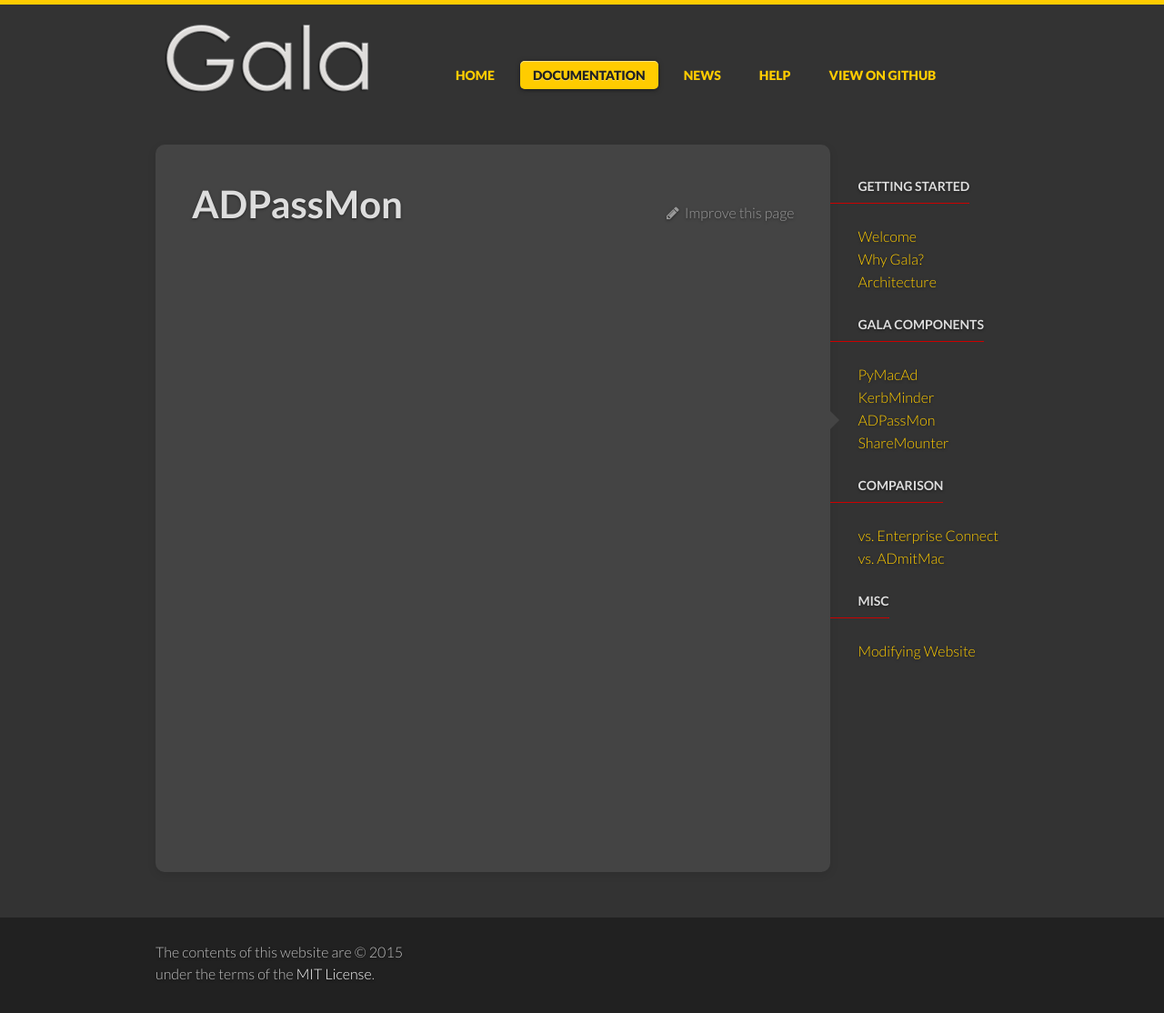
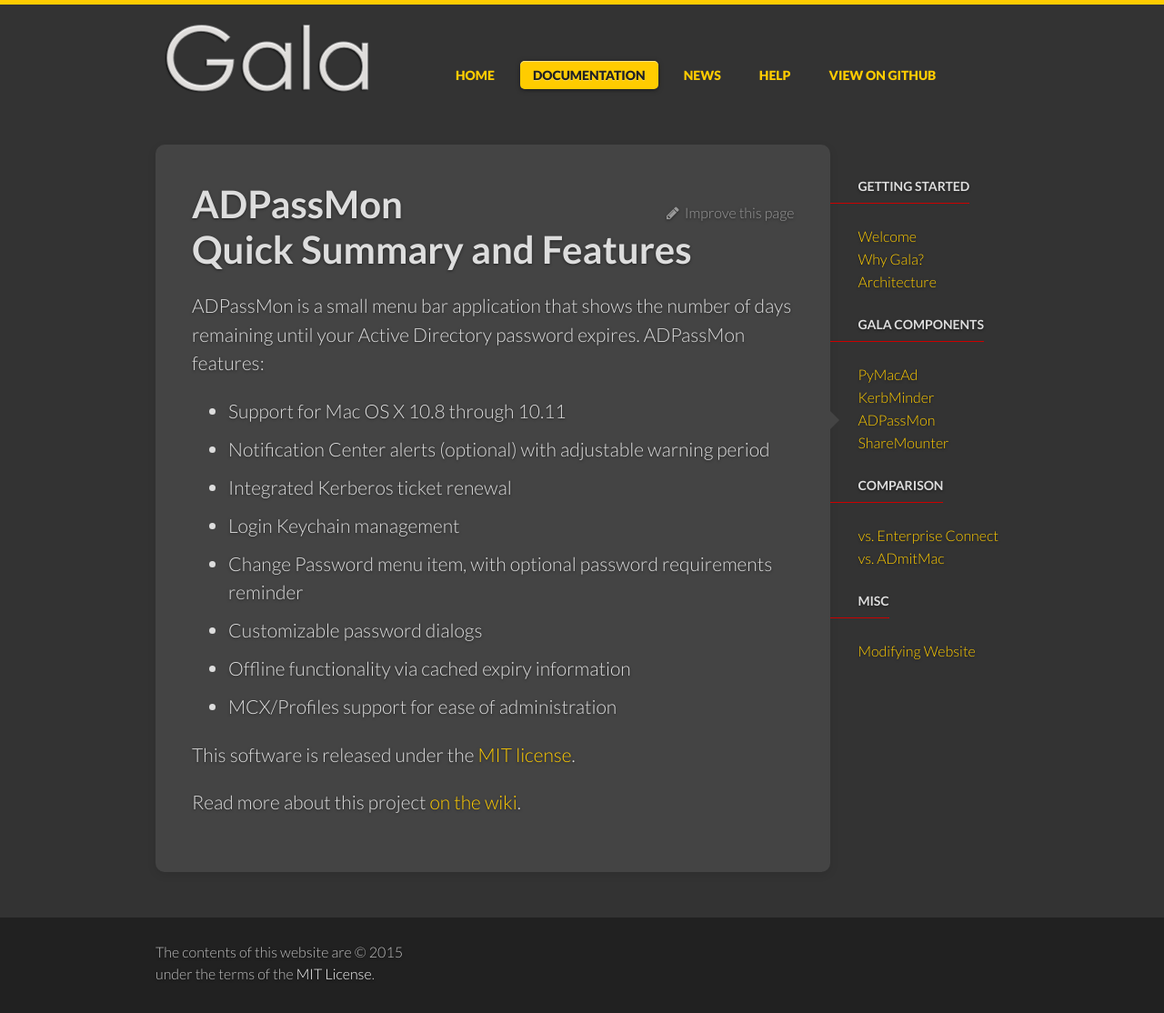
Before and after one commit to Shufflepuck/Gala, a Jekyll site: the page built from _docs/adpassmon.md, in a window 1280 px wide. Shown: the whole page at 91% size. Built offline with Jekyll 4.4.1, drawn with Linux system fonts in a browser that asks for light colours.

Commit message:
added content

```diff
--- a/_docs/adpassmon.md
+++ b/_docs/adpassmon.md
@@ -3,3 +3,19 @@
 title: ADPassMon
 permalink: /docs/adpassmon/
 ---
+# Quick Summary and Features
+
+ADPassMon is a small menu bar application that shows the number of days remaining until your Active Directory password expires. ADPassMon features:
+
+* Support for Mac OS X 10.8 through 10.11
+* Notification Center alerts (optional) with adjustable warning period
+* Integrated Kerberos ticket renewal
+* Login Keychain management
+* Change Password menu item, with optional password requirements reminder
+* Customizable password dialogs
+* Offline functionality via cached expiry information
+* MCX/Profiles support for ease of administration
+
+This software is released under the [MIT license](https://github.com/macmule/ADPassMon/wiki/License).
+
+Read more about this project [on the wiki](https://github.com/macmule/ADPassMon/wiki).
```
